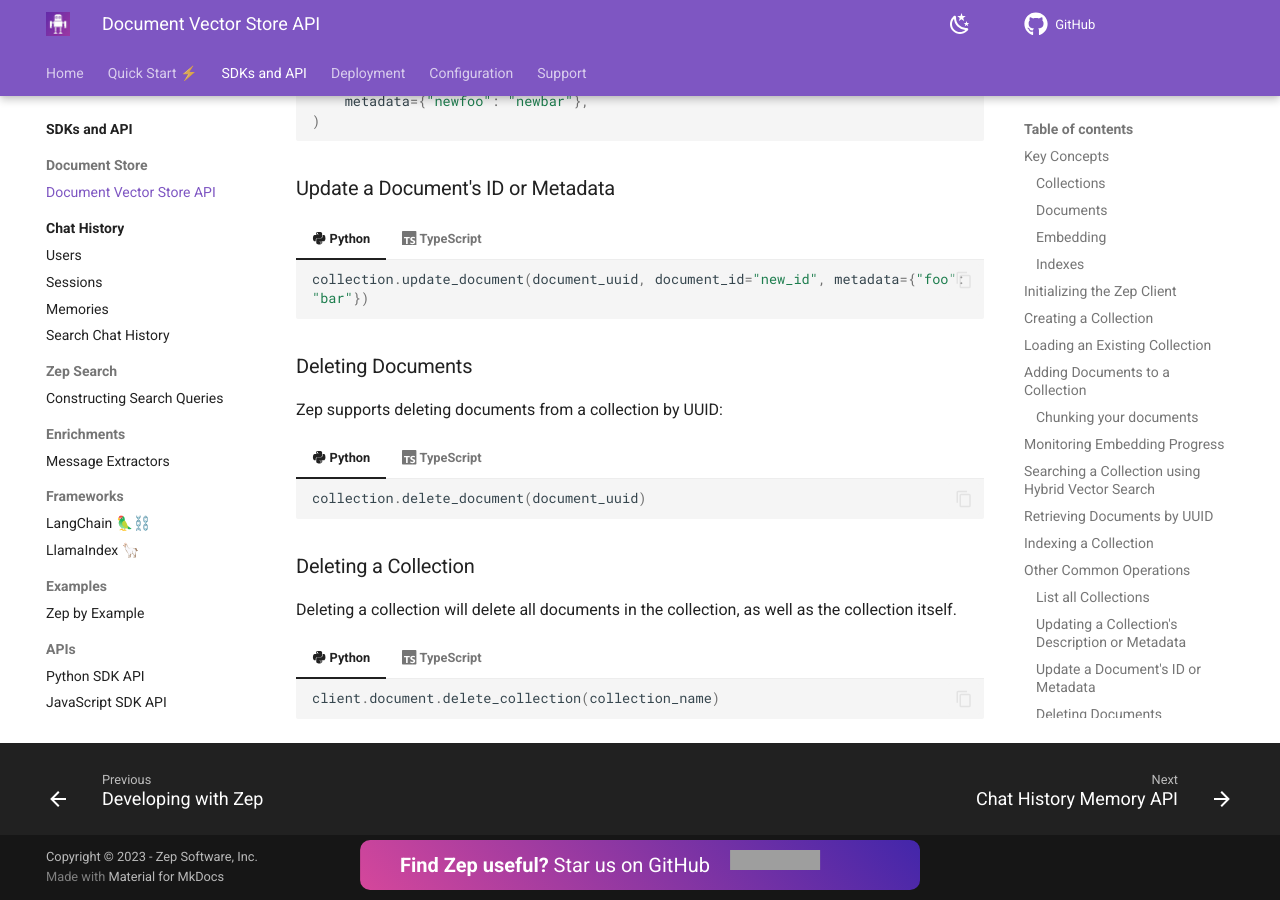
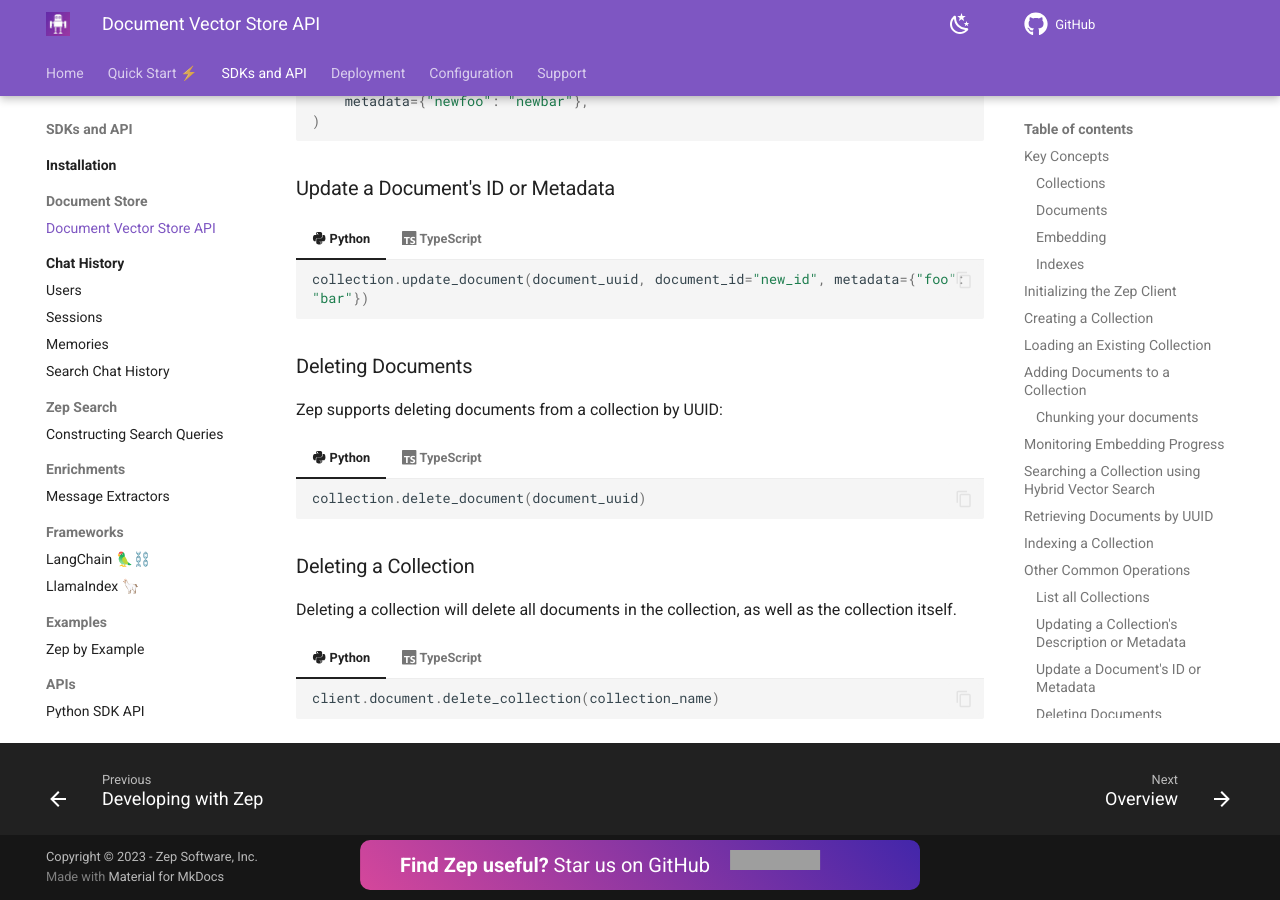
Before and after one commit to getzep/docs.getzep.com, an MkDocs documentation site: the page built from docs/sdk/documents.md, in a window 1280 px wide and 900 px high, scrolled down 5653 px. Built offline with MkDocs 1.6.1 and Material for MkDocs 9.7.7, drawn with Linux system fonts in a browser that asks for light colours; emoji names are drawn with the system emoji font; plug-ins that fetch from the network failed and are left out; comment, search, counter and statistics services are not loaded; some of the changed lines change nothing that is shown; grey boxes are pictures that could not be loaded.

Commit message:
fix search link; overview

````diff
--- a/docs/sdk/documents.md
+++ b/docs/sdk/documents.md
@@ -246,10 +246,7 @@
 
     documents = SimpleDirectoryReader("documents/").load_data()
     storage_context = StorageContext.from_defaults(vector_store=vector_store)
-    index = VectorStoreIndex.from_documents(
-                                documents,
-                                storage_context=storage_context
-                            )
+    index = VectorStoreIndex.from_documents(documents, storage_context=storage_context)
     ```
 
 ### Chunking your documents
@@ -304,7 +301,7 @@
 
     Zep's Collection and Memory search support semantic search queries, JSONPath-based metadata filters, and a combination of both. Memory search also supports querying by message creation date.
 
-    Read more about [constructing search queries](../search_query.md).
+    Read more about [constructing search queries](search_query.md).
 
 === ":fontawesome-brands-python: Python"
 
--- a/mkdocs.yml
+++ b/mkdocs.yml
@@ -14,11 +14,12 @@
   - Home: index.md
   - Quick Start ⚡️: deployment/quickstart.md
   - SDKs and API:
-      - sdk/index.md
+      - Installation:
+          - sdk/index.md
       - Document Store:
           - sdk/documents.md
       - Chat History:
-          - sdk/chat_history/index.md
+          - Overview: sdk/chat_history/index.md
           - Users: sdk/chat_history/users.md
           - Sessions: sdk/chat_history/sessions.md
           - Memories: sdk/chat_history/memories.md
````
